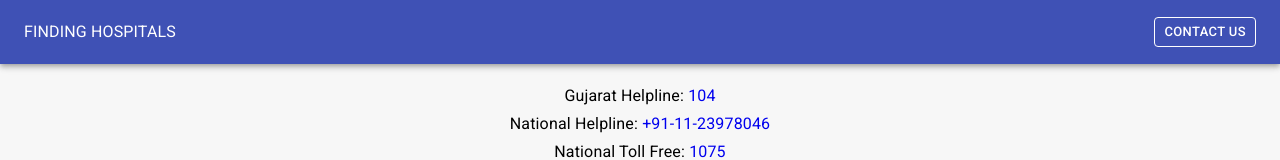
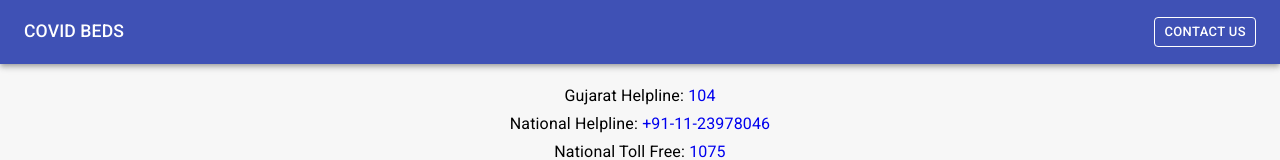
Before and after one commit to codesagar/FindingHospitals, a React (Create React App) app: page / in a window 1280 px wide. Shown: the top 160 px of the page. Built offline with nearby package versions, Linux system fonts and the light colour scheme.

Commit message:
Modified meta tags

```diff
--- a/public/index.html
+++ b/public/index.html
@@ -7,39 +7,16 @@
     <meta name="theme-color" content="#000000" />
     <meta
       name="description"
-      content="Web site created using create-react-app"
+      content="Search for nearest hospital in Vadodara based on geolocation and required facilities(ICU/Oxygen/General Bed)"
     />
-    <!-- <link rel="apple-touch-icon" href="%PUBLIC_URL%/logo192.png" /> -->
-    <!--
-      manifest.json provides metadata used when your web app is installed on a
-      user's mobile device or desktop. See https://developers.google.com/web/fundamentals/web-app-manifest/
-    -->
+
     <link rel="manifest" href="%PUBLIC_URL%/manifest.json" />
-    <!--
-      Notice the use of %PUBLIC_URL% in the tags above.
-      It will be replaced with the URL of the `public` folder during the build.
-      Only files inside the `public` folder can be referenced from the HTML.
-
-      Unlike "/favicon.ico" or "favicon.ico", "%PUBLIC_URL%/favicon.ico" will
-      work correctly both with client-side routing and a non-root public URL.
-      Learn how to configure a non-root public URL by running `npm run build`.
-    -->
-    <title>Finding Hospitals</title>
+    <title>Covid beds</title>
     <link rel="stylesheet" href="https://fonts.googleapis.com/css?family=Roboto:300,400,500,700&display=swap" />
     <link rel="stylesheet" href="https://fonts.googleapis.com/icon?family=Material+Icons" />
   </head>
   <body>
     <noscript>You need to enable JavaScript to run this app.</noscript>
     <div id="root"></div>
-    <!--
-      This HTML file is a template.
-      If you open it directly in the browser, you will see an empty page.
-
-      You can add webfonts, meta tags, or analytics to this file.
-      The build step will place the bundled scripts into the <body> tag.
-
-      To begin the development, run `npm start` or `yarn start`.
-      To create a production bundle, use `npm run build` or `yarn build`.
-    -->
   </body>
 </html>
--- a/src/components/Header.js
+++ b/src/components/Header.js
@@ -28,8 +28,8 @@ const Header = () => {
             <AppBar position="static">
                 <Toolbar className={classes.toolbar}>
                     <Link to='/' className={[classes.title,classes.link].join(' ')}>
-                        <Typography variant="subtitle1" color="inherit">
-                            FINDING HOSPITALS
+                        <Typography variant="subtitle2" color="inherit" style={{fontSize:'1.1rem'}}>
+                            COVID BEDS
                     </Typography>
                     </Link>
                     <Link to='/contact' className={classes.link}>
```
